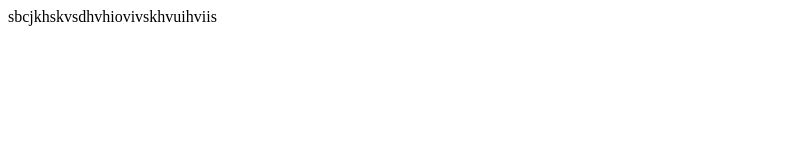
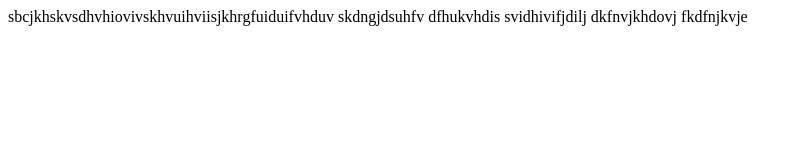
Before and after one commit to Adirajak/my-collab-project, a plain HTML site: page index.html in a window 1280 px wide. Shown: the whole page, without its empty margins (0-802 px from the left). Drawn offline with Linux system fonts and the light colour scheme.

Commit message:
your message

```diff
--- a/index.html
+++ b/index.html
@@ -6,6 +6,12 @@
     <title>Document</title>
 </head>
 <body>
-    sbcjkhskvsdhvhiovivskhvuihviis
+    sbcjkhskvsdhvhiovivskhvuihviisjkhrgfuiduifvhduv
+    skdngjdsuhfv
+    dfhukvhdis
+    svidhivifjdilj
+    dkfnvjkhdovj
+    fkdfnjkvje
+
 </body>
 </html>
```
